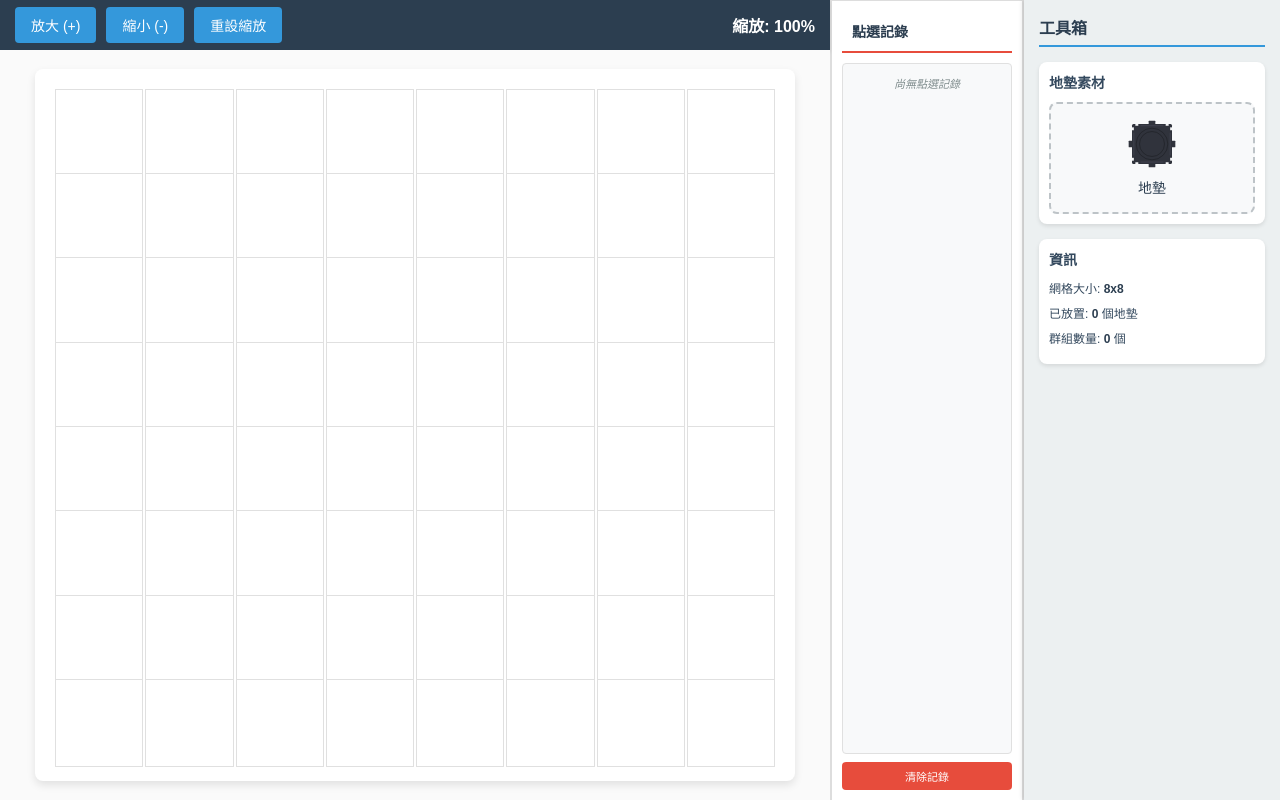
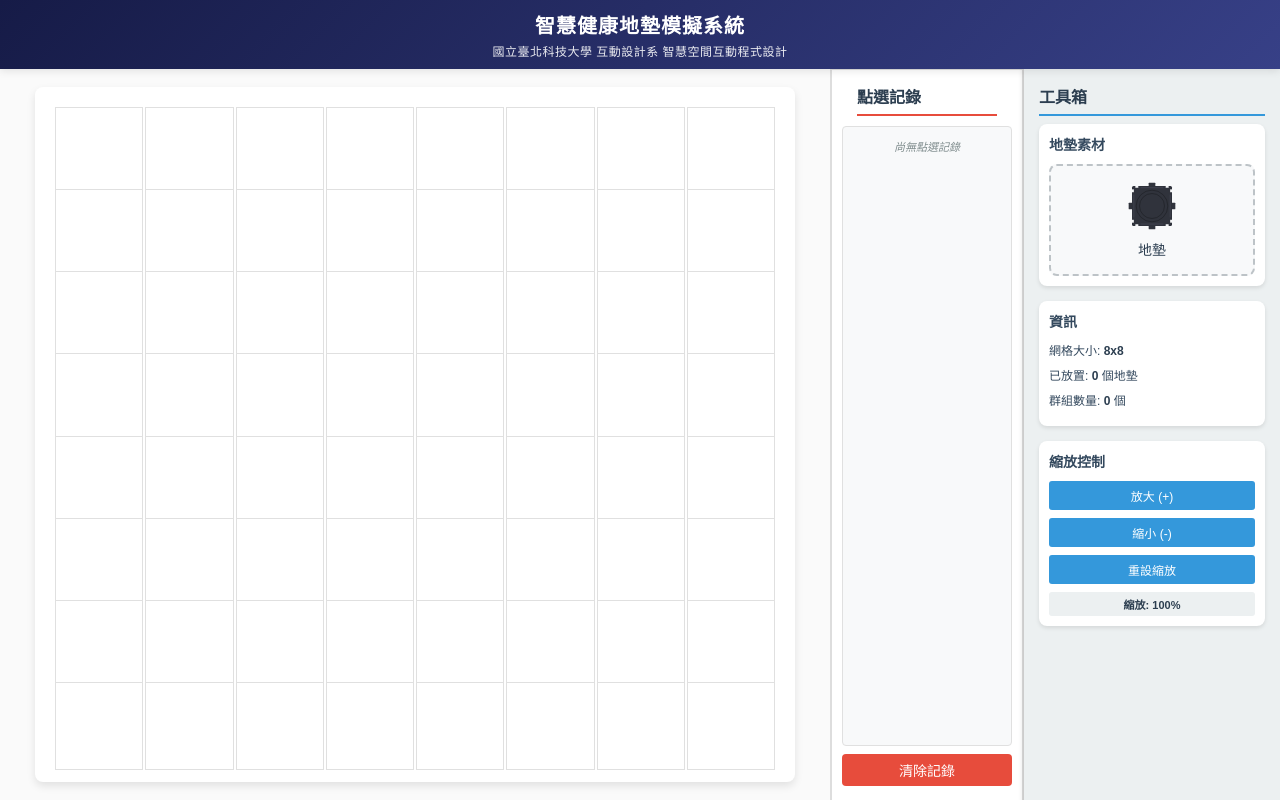
Before and after one commit to ChenChiaHsing/smart_floor_mat, a plain HTML site: page index.html in a window 1280 px wide. Drawn offline with Linux system fonts and the light colour scheme.

Commit message:
feat: Add system header and reorganize UI layout
- Add gradient blue header with system title and subtitle
- Move zoom controls from top toolbar to sidebar
- Reorganize sidebar order: materials -> info -> zoom controls
- Implement rainbow colormap for group borders and labels
- Align record area header with sidebar headers
- Fix container overflow and responsive layout
- Update CSS for consistent spacing and visual hierarchy

```diff
--- a/index.html
+++ b/index.html
@@ -7,15 +7,15 @@
     <link rel="stylesheet" href="styles.css">
 </head>
 <body>
+    <!-- 標題欄 -->
+    <header class="title-header">
+        <h1>智慧健康地墊模擬系統</h1>
+        <p>國立臺北科技大學 互動設計系 智慧空間互動程式設計</p>
+    </header>
+
     <div class="container">
         <!-- 左側網格區域 (4/5 寬度) -->
         <div class="grid-container">
-            <div class="toolbar">
-                <button id="zoom-in">放大 (+)</button>
-                <button id="zoom-out">縮小 (-)</button>
-                <button id="reset-zoom">重設縮放</button>
-                <span class="zoom-level">縮放: 100%</span>
-            </div>
             <div class="grid-wrapper">
                 <div class="grid-area" id="grid-area">
                     <!-- 網格將在這裡動態生成 -->
@@ -37,6 +37,7 @@
         <!-- 右側工具箱區域 -->
         <div class="sidebar">
             <h3>工具箱</h3>
+
             <div class="mat-library">
                 <h4>地墊素材</h4>
                 <div class="mat-item" draggable="true" data-mat="floor_mat">
@@ -44,6 +45,7 @@
                     <span>地墊</span>
                 </div>
             </div>
+
             <div class="info-panel">
                 <h4>資訊</h4>
                 <div class="grid-info">
@@ -52,6 +54,17 @@
                     <p>群組數量: <span id="group-count">0</span> 個</p>
                 </div>
             </div>
+
+            <!-- 縮放控制 -->
+            <div class="zoom-panel">
+                <h4>縮放控制</h4>
+                <div class="zoom-controls">
+                    <button id="zoom-in">放大 (+)</button>
+                    <button id="zoom-out">縮小 (-)</button>
+                    <button id="reset-zoom">重設縮放</button>
+                    <span class="zoom-level">縮放: 100%</span>
+                </div>
+            </div>
         </div>
     </div>
 
--- a/styles.css
+++ b/styles.css
@@ -9,19 +9,50 @@ body {
     font-family: 'Microsoft JhengHei', Arial, sans-serif;
     background-color: #f5f5f5;
     overflow: hidden;
+    display: flex;
+    flex-direction: column;
+    height: 100vh;
+}
+
+/* 標題欄 */
+.title-header {
+    background: linear-gradient(135deg, #161b47 0%, #374087 100%);
+    color: white;
+    padding: 10px 30px;
+    text-align: center;
+    box-shadow: 0 2px 8px rgba(0,0,0,0.1);
+    position: relative;
+    z-index: 1000;
+    flex-shrink: 0;
+}
+
+.title-header h1 {
+    font-size: 20px;
+    font-weight: bold;
+    margin-bottom: 3px;
+    letter-spacing: 1px;
+}
+
+.title-header p {
+    font-size: 12px;
+    opacity: 0.9;
+    font-weight: 300;
+    letter-spacing: 0.5px;
 }
 
 /* 主容器 */
 .container {
     display: flex;
-    height: 100vh;
+    flex: 1;
     width: 100%;
+    min-height: 0;
+    overflow: hidden;
 }
 
 /* 左側網格容器 (65% 寬度) */
 .grid-container {
     width: 65%;
-    height: 100vh;
+    height: 100%;
     background-color: #ffffff;
     border-right: 2px solid #ddd;
     display: flex;
@@ -31,7 +62,7 @@ body {
 /* 中間記錄區域 (15% 寬度) */
 .record-area {
     width: 15%;
-    height: 100vh;
+    height: 100%;
     background-color: #f8f9fa;
     border-right: 2px solid #ddd;
     padding: 0;
@@ -43,43 +74,11 @@ body {
 /* 右側工具箱 (20% 寬度) */
 .sidebar {
     width: 20%;
-    height: 100vh;
+    height: 100%;
     background-color: #ecf0f1;
     padding: 15px;
     overflow-y: auto;
     box-shadow: -2px 0 4px rgba(0,0,0,0.1);
-}
-
-/* 工具列 */
-.toolbar {
-    height: 50px;
-    background-color: #2c3e50;
-    color: white;
-    display: flex;
-    align-items: center;
-    padding: 0 15px;
-    gap: 10px;
-    box-shadow: 0 2px 4px rgba(0,0,0,0.1);
-}
-
-.toolbar button {
-    background-color: #3498db;
-    color: white;
-    border: none;
-    padding: 8px 16px;
-    border-radius: 4px;
-    cursor: pointer;
-    font-size: 14px;
-    transition: background-color 0.3s;
-}
-
-.toolbar button:hover {
-    background-color: #2980b9;
-}
-
-.zoom-level {
-    margin-left: auto;
-    font-weight: bold;
 }
 
 /* 網格包裝器 */
@@ -241,7 +240,7 @@ body {
 
 .sidebar h3 {
     color: #2c3e50;
-    margin-bottom: 15px;
+    margin: 0px 0 8px 0;
     font-size: 16px;
     border-bottom: 2px solid #3498db;
     padding-bottom: 6px;
@@ -256,11 +255,51 @@ body {
 /* 記錄區域樣式 */
 .record-area h4 {
     color: #2c3e50;
-    margin: 0 0 10px 0;
-    padding: 10px;
-    font-size: 14px;
+    margin: 4px 15px 10px 15px;
+    padding: 0 0 6px 0;
+    font-size: 16px;
     border-bottom: 2px solid #e74c3c;
     background-color: white;
+}
+
+/* 縮放面板 */
+.zoom-panel {
+    background-color: white;
+    border-radius: 8px;
+    padding: 10px;
+    margin-bottom: 15px;
+    box-shadow: 0 2px 4px rgba(0,0,0,0.1);
+}
+
+.zoom-controls {
+    display: flex;
+    flex-direction: column;
+    gap: 8px;
+}
+
+.zoom-controls button {
+    background-color: #3498db;
+    color: white;
+    border: none;
+    padding: 6px 12px;
+    border-radius: 3px;
+    cursor: pointer;
+    font-size: 12px;
+    transition: background-color 0.3s;
+}
+
+.zoom-controls button:hover {
+    background-color: #2980b9;
+}
+
+.zoom-level {
+    font-weight: bold;
+    font-size: 11px;
+    color: #2c3e50;
+    text-align: center;
+    padding: 4px;
+    background-color: #ecf0f1;
+    border-radius: 3px;
 }
 
 /* 地墊庫 */
@@ -313,6 +352,7 @@ body {
     background-color: white;
     border-radius: 8px;
     padding: 10px;
+    margin-bottom: 15px;
     box-shadow: 0 2px 4px rgba(0,0,0,0.1);
 }
 
@@ -338,6 +378,7 @@ body {
     display: flex;
     flex-direction: column;
     border-top: 1px solid #ddd;
+    justify-content: space-between;
 }
 
 .output-log {
@@ -375,7 +416,9 @@ body {
     padding: 6px 12px;
     border-radius: 4px;
     cursor: pointer;
-    font-size: 11px;
+    font-size: 14px;
+    margin-top: auto;
+    margin-bottom: 4px;
     transition: background-color 0.3s;
 }
 
```
